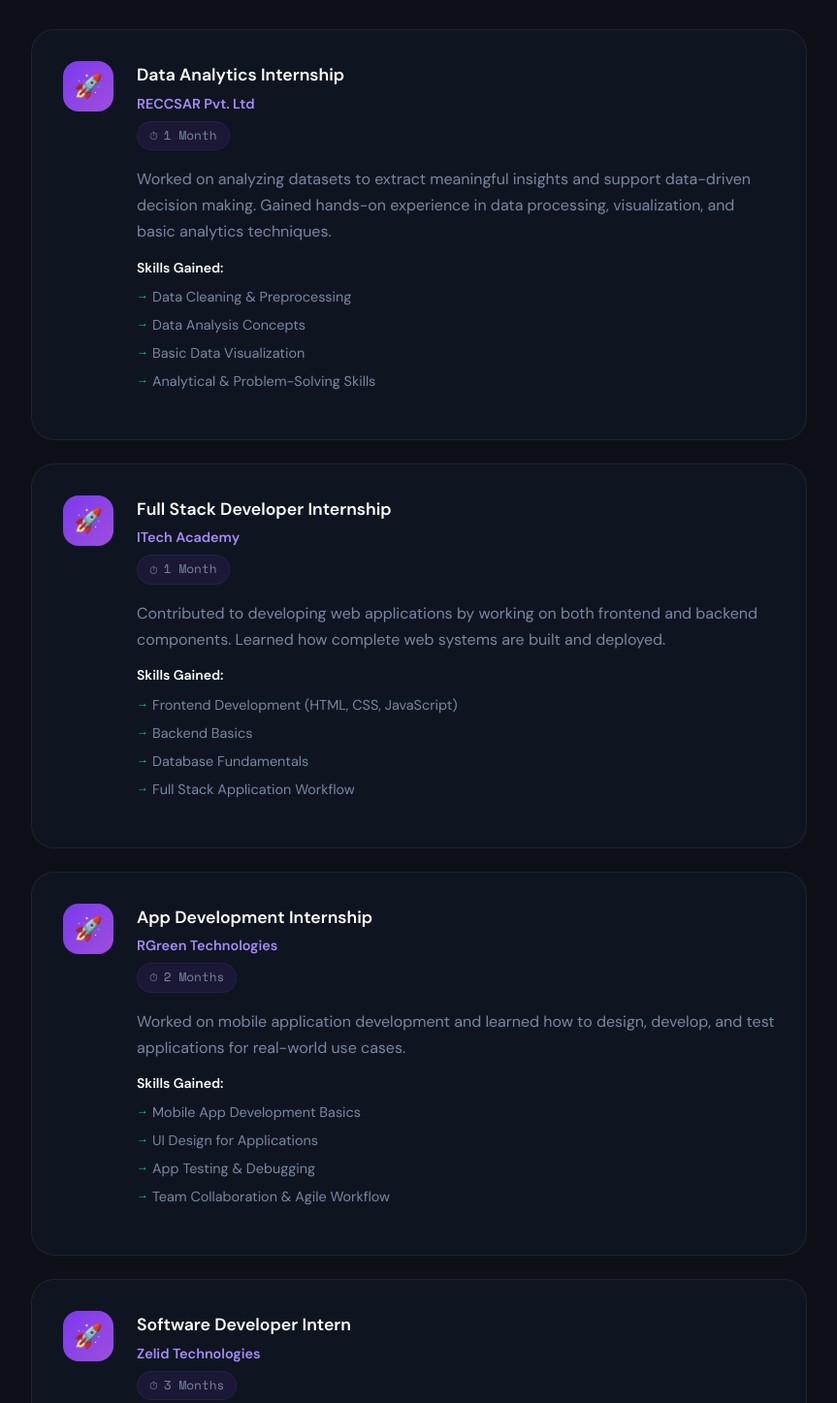
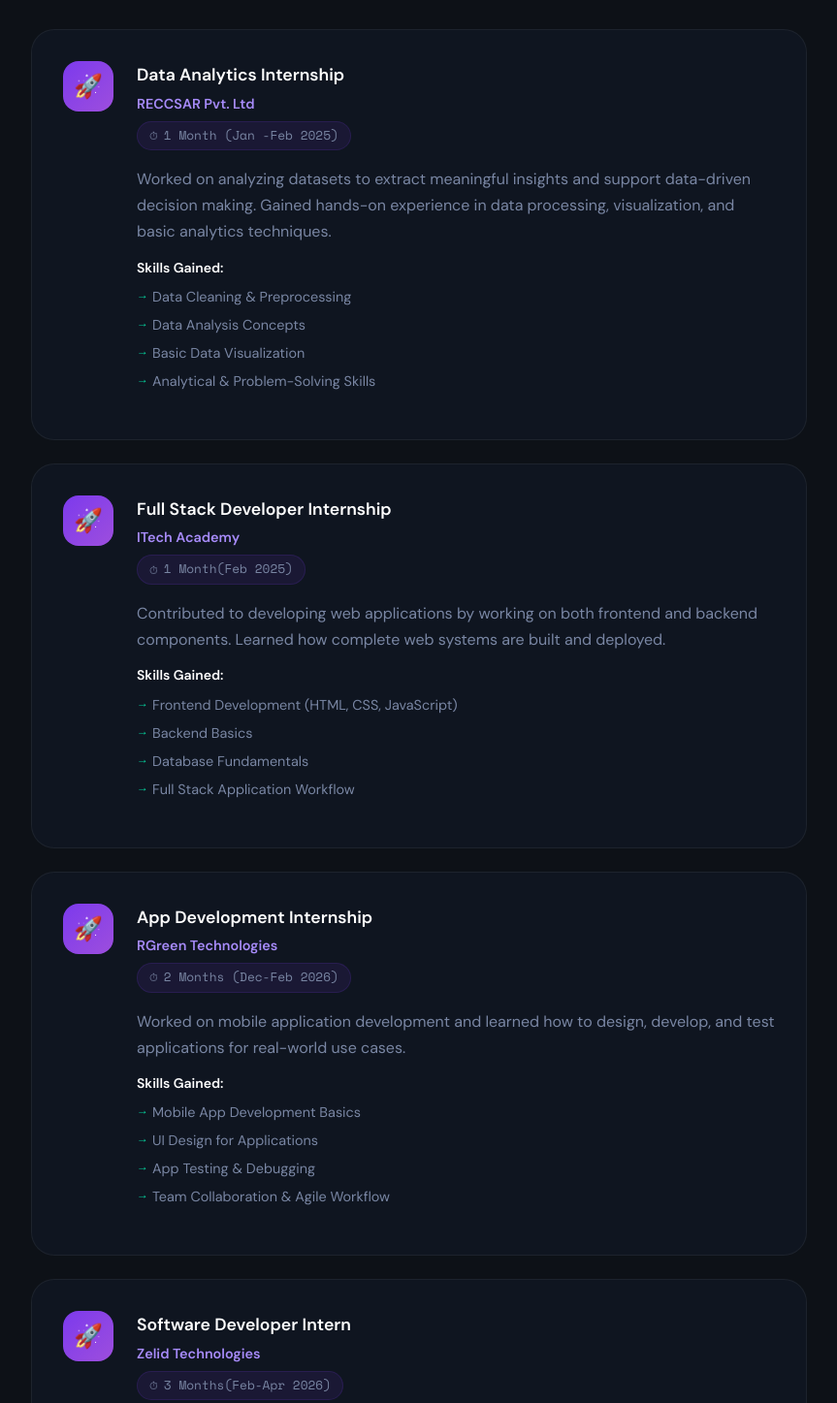
Before and after one commit to Basheer0106/Portfolio, a plain HTML site: page index.html in a window 1280 px wide. Shown: the part 4400-5847 px from the top of the page at 97% size, without its empty margins (208-1071 px from the left). Drawn offline with nearby package versions, Linux system fonts and the light colour scheme; a web font is replaced by a local one.

Commit message:
Update index.html

```diff
--- a/index.html
+++ b/index.html
@@ -712,7 +712,7 @@
                         <div class="experience__details">
                             <h3 class="experience__title">Data Analytics Internship</h3>
                             <span class="experience__company">RECCSAR Pvt. Ltd</span>
-                            <span class="experience__duration">1 Month</span>
+                            <span class="experience__duration">1 Month (Jan -Feb 2025)</span>
                             <div class="experience__description">
                                 <p>Worked on analyzing datasets to extract meaningful insights and support data-driven decision making. Gained hands-on experience in data processing, visualization, and basic analytics techniques.</p>
                                 <h4 class="experience__skills-title">Skills Gained:</h4>
@@ -731,7 +731,7 @@
                         <div class="experience__details">
                             <h3 class="experience__title">Full Stack Developer Internship</h3>
                             <span class="experience__company">ITech Academy</span>
-                            <span class="experience__duration">1 Month</span>
+                            <span class="experience__duration">1 Month(Feb 2025)</span>
                             <div class="experience__description">
                                 <p>Contributed to developing web applications by working on both frontend and backend components. Learned how complete web systems are built and deployed.</p>
                                 <h4 class="experience__skills-title">Skills Gained:</h4>
@@ -752,7 +752,7 @@
                         <div class="experience__details">
                             <h3 class="experience__title">App Development Internship</h3>
                             <span class="experience__company">RGreen Technologies</span>
-                            <span class="experience__duration">2 Months</span>
+                            <span class="experience__duration">2 Months (Dec-Feb 2026)</span>
                             <div class="experience__description">
                                 <p>Worked on mobile application development and learned how to design, develop, and test applications for real-world use cases.</p>
                                 <h4 class="experience__skills-title">Skills Gained:</h4>
@@ -771,7 +771,7 @@
                         <div class="experience__details">
                             <h3 class="experience__title">Software Developer Intern</h3>
                             <span class="experience__company">Zelid Technologies</span>
-                            <span class="experience__duration">3 Months</span>
+                            <span class="experience__duration">3 Months(Feb-Apr 2026)</span>
                             <div class="experience__description">
                                 <p>Contributed to developing web applications by working on both frontend and backend components. Learned how complete web systems are built and deployed.</p>
                                 <h4 class="experience__skills-title">Skills Gained:</h4>
```
